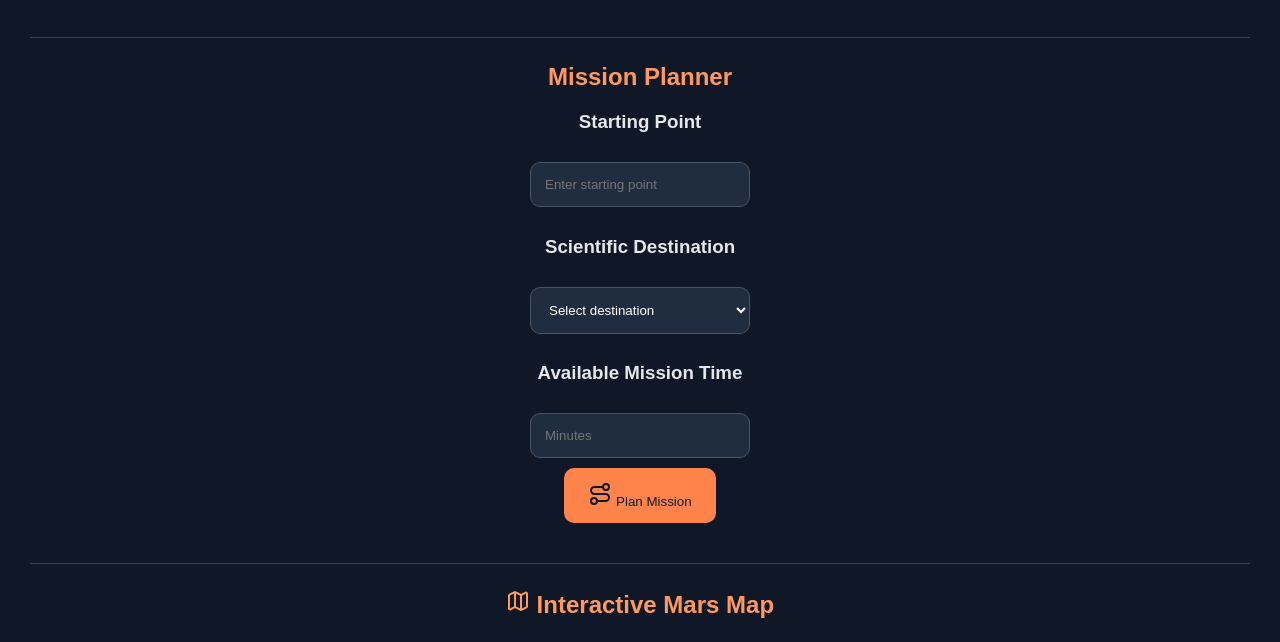
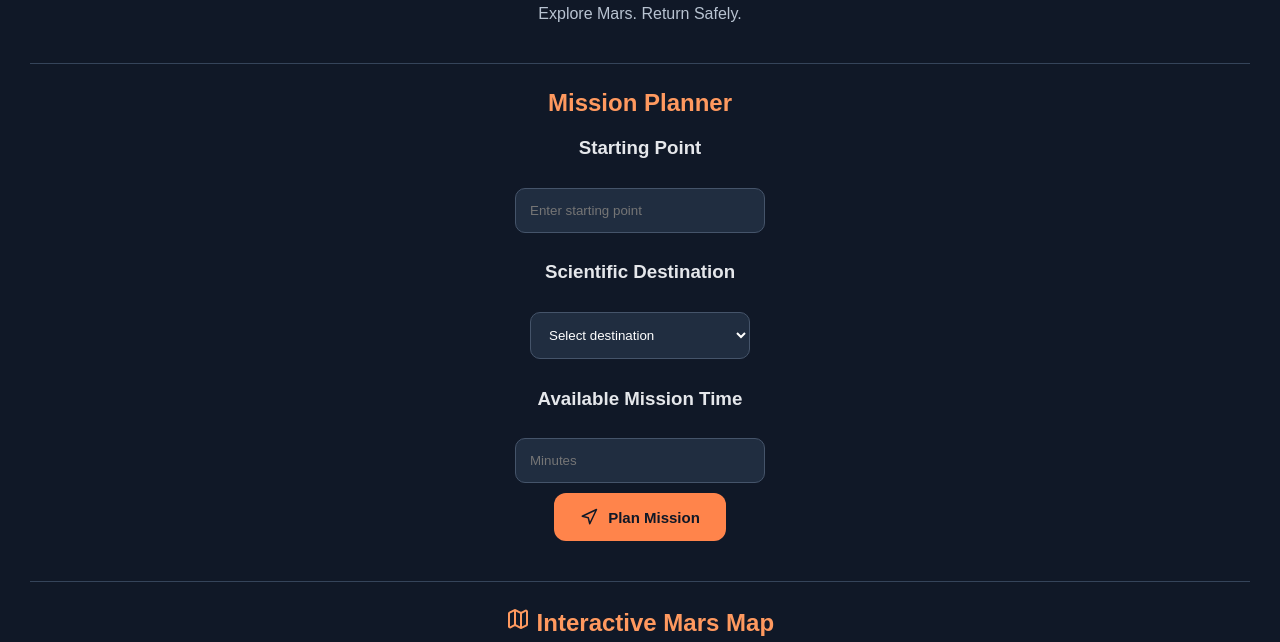
Before and after one commit to shahadalharbi70-cmd/marswalk-ai-navigator, a plain HTML site: page index.html in a window 1280 px wide. Shown: the part 119-761 px from the top of the page. Drawn offline with nearby package versions, Linux system fonts and the light colour scheme.

Commit message:
Add files via upload

```diff
--- a/index.html
+++ b/index.html
@@ -1,5 +1,4 @@
 
-</head>
 
 <!DOCTYPE html>
 <html lang="en">
@@ -37,10 +36,13 @@
     <input id="time" type="number"
            min="1" placeholder="Minutes">
 
-    <br>
-    <button id="planButton">
-    <i data-lucide="route"></i> Plan Mission
+
+<br>
+<button id="planButton" class="mission-btn" type="button">
+    <i data-lucide="navigation"></i>
+    <span>Plan Mission</span>
 </button>
+
 
 
 <h2><i data-lucide="map"></i> Interactive Mars Map</h2>
--- a/style.css
+++ b/style.css
@@ -148,7 +148,7 @@ button {
     stroke: #39c5bb;
 }
 
-/* Elegant Mission Button */
+/* Professional Mission Button */
 
 .mission-btn {
     display: inline-flex;
@@ -157,6 +157,7 @@ button {
     gap: 10px;
     padding: 14px 26px;
     min-height: 48px;
+    width: auto;
     border: none;
     border-radius: 12px;
     background: #ff844b;
```
